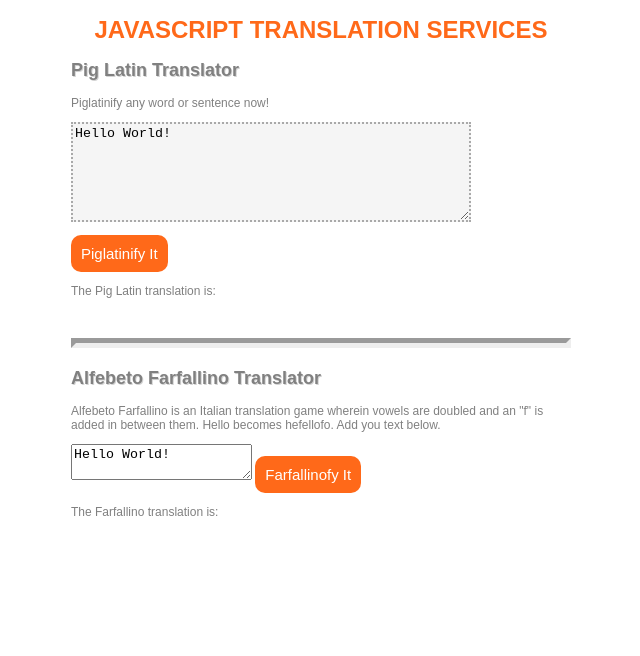
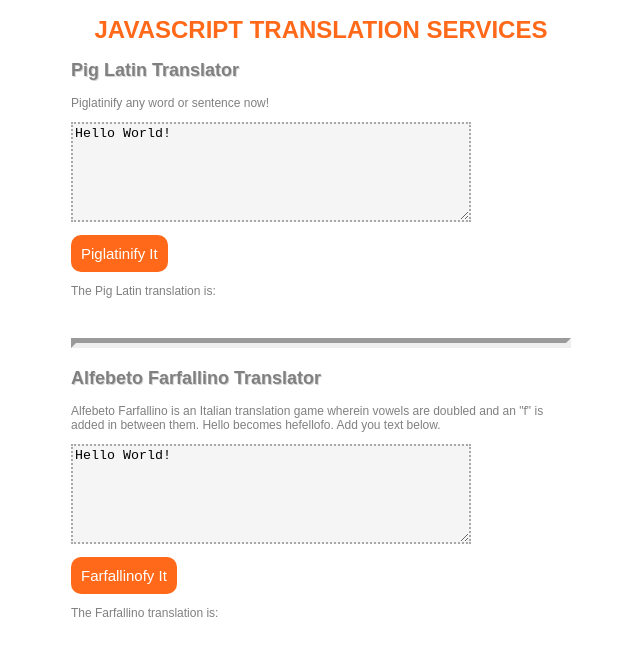
Before and after one commit to treecasiano/F2-pig-latin, a website: page app/index.html in a window 1280 px wide. Shown: the whole page, without its empty margins (319-959 px from the left). Drawn offline with nearby package versions, Linux system fonts and the light colour scheme.

Commit message:
Add styling to new form.

```diff
--- a/app/main.css
+++ b/app/main.css
@@ -18,7 +18,7 @@ main {
   margin: auto;
 }
 
-#to-translate {
+#to-translate, #to-translate-farfallino {
   width: 400px;
   height: 100px;
   box-sizing: border-box;
```
